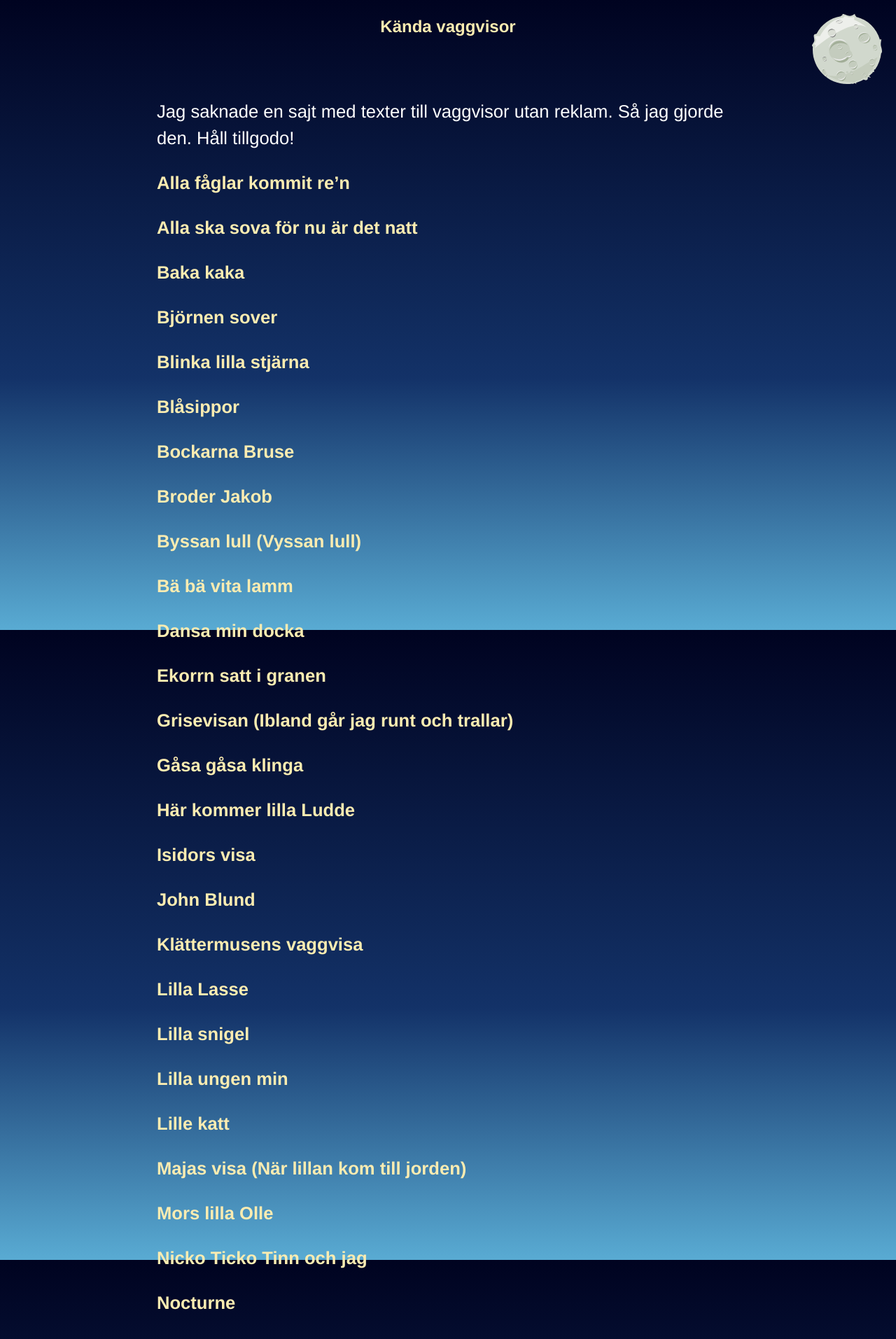
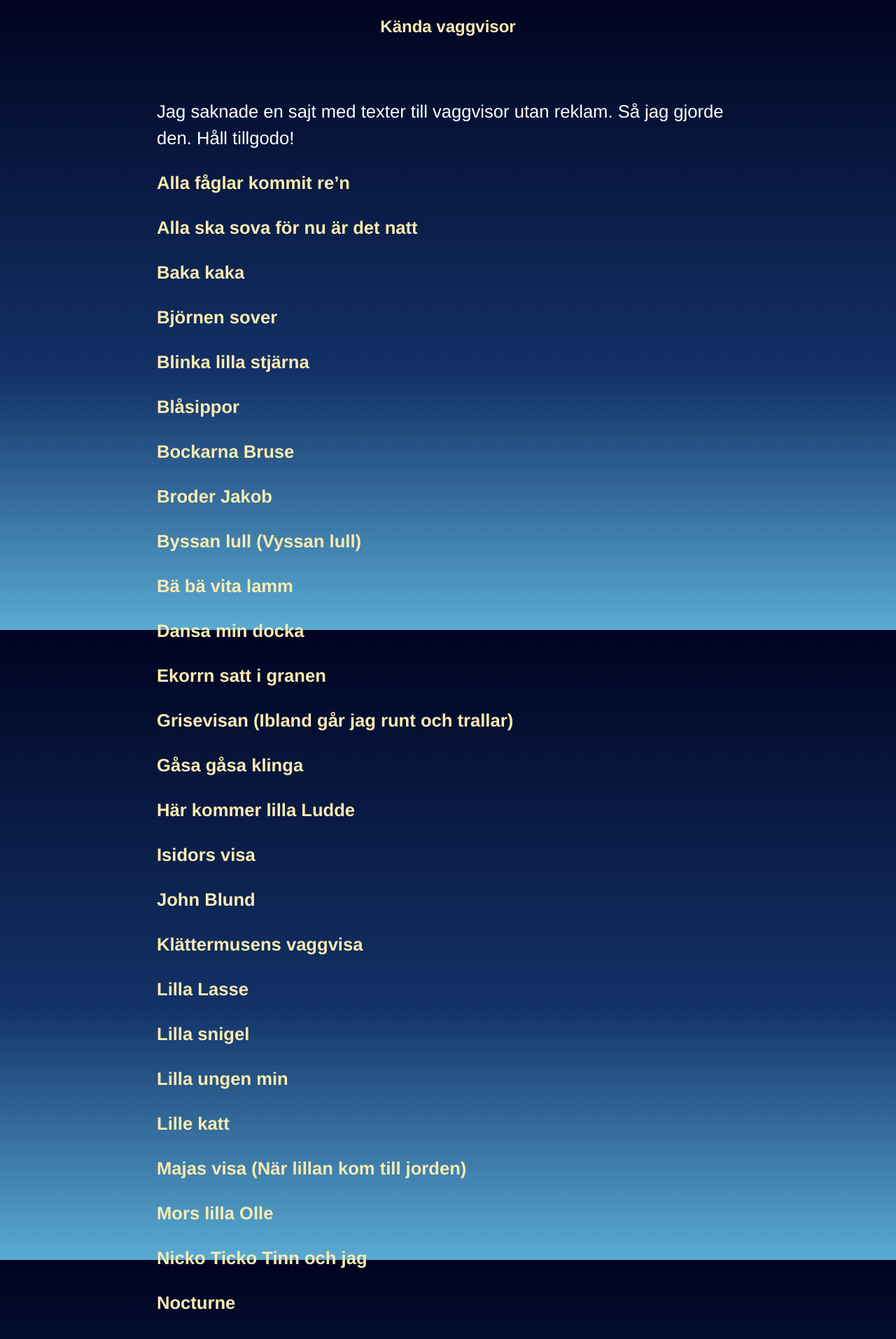
Before and after one commit to cybear/vaggvisor.org, a Jekyll site: the page built from index.md, in a window 1280 px wide. Shown: the top 1913 px of the page at 70% size. Built offline with Jekyll 4.4.1, drawn with Linux system fonts in a browser that asks for light colours.

Commit message:
Remove the moon for now

```diff
--- a/_layouts/default.html
+++ b/_layouts/default.html
@@ -48,8 +48,6 @@ code { font-family: "Helvetica Neue", Helvetica, Arial, sans-serif; }
   <section class="main-content">
     <h1>{{ page.title }}</h1>
 
-    <img src="/assets/cartoon-moon.svg" width=100 height=100 style="position: fixed; right: 20px; top: 20px;" />
-
     {{ content }}
 
     <footer class="site-footer">
```
